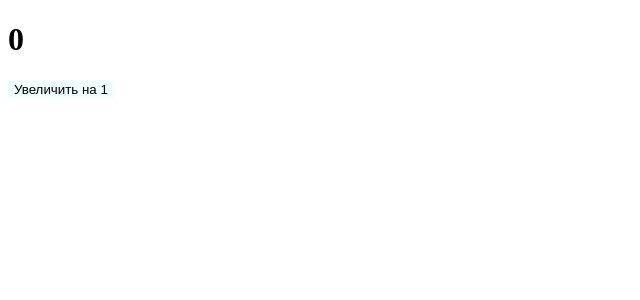
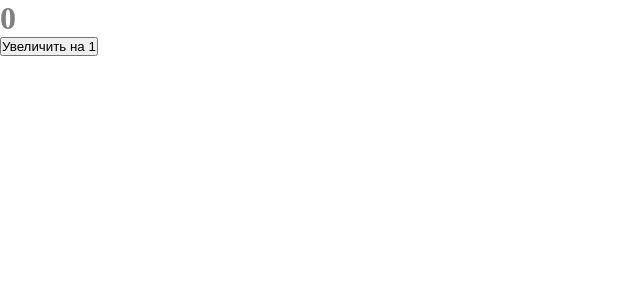
Before and after one commit to isuu-tm/Production, a React app: page / in a window 1280 px wide. Shown: the top 300 px of the page, without its empty margins (0-640 px from the left). Built offline with nearby package versions, Linux system fonts and the light colour scheme.

Commit message:
Module 5 finished

```diff
--- a/package.json
+++ b/package.json
@@ -19,6 +19,7 @@
     "@types/webpack-dev-server": "^4.7.2",
     "css-loader": "^6.8.1",
     "html-webpack-plugin": "^5.5.0",
+    "mini-css-extract-plugin": "^2.7.6",
     "s": "^1.0.0",
     "sass": "^1.62.1",
     "sass-loader": "^13.3.1",
--- a/public/index.html
+++ b/public/index.html
@@ -9,7 +9,7 @@
 </head>
 <body>
     <div id="root">
-
+        <!-- Здесь будет рисоваться наше приложение -->
     </div>
 </body>
 </html>
--- /dev/null
+++ b/src/App.tsx
@@ -0,0 +1,13 @@
+import React from 'react';
+import {Counter} from "./components/Counter";
+import './index.scss'
+
+const App = () => {
+    return (
+        <div className="app">
+            <Counter/>
+        </div>
+    );
+};
+
+export default App;
--- /dev/null
+++ b/src/components/Counter.module.scss
@@ -0,0 +1,3 @@
+.title {
+  color: grey;
+}
--- a/src/components/Counter.scss
+++ /dev/null
@@ -1,4 +0,0 @@
-button {
-  background: azure;
-  border: none;
-}
--- a/src/components/Counter.tsx
+++ b/src/components/Counter.tsx
@@ -1,5 +1,6 @@
 import React, {useState} from 'react';
-import './Counter.scss'
+import style from './Counter.module.scss'
+
 
 export const Counter = () => {
 
@@ -11,7 +12,7 @@ export const Counter = () => {
 
     return (
         <div>
-            <h1>{count}</h1>
+            <h1 className={style.title}>{count}</h1>
             <button onClick={increment}>Увеличить на 1</button>
         </div>
     );
--- /dev/null
+++ b/src/index.scss
@@ -0,0 +1,9 @@
+* {
+  margin: 0;
+  padding: 0;
+  box-sizing: border-box;
+}
+
+.app {
+
+}
--- a/src/index.tsx
+++ b/src/index.tsx
@@ -1,10 +1,8 @@
 import {render} from "react-dom";
-import {Counter} from "./components/Counter";
+import App from "./App";
 
 render(
-    <div>
-        <Counter/>
-    </div>,
+    <App/>,
     document.getElementById('root'))
 
 /* В методе render, принимает 2 обязательных аргумента
```
Also changed, not shown: src/global.d.ts (added, +7 -0 lines), 10 other files (tests, documents, lock files or other folders).
